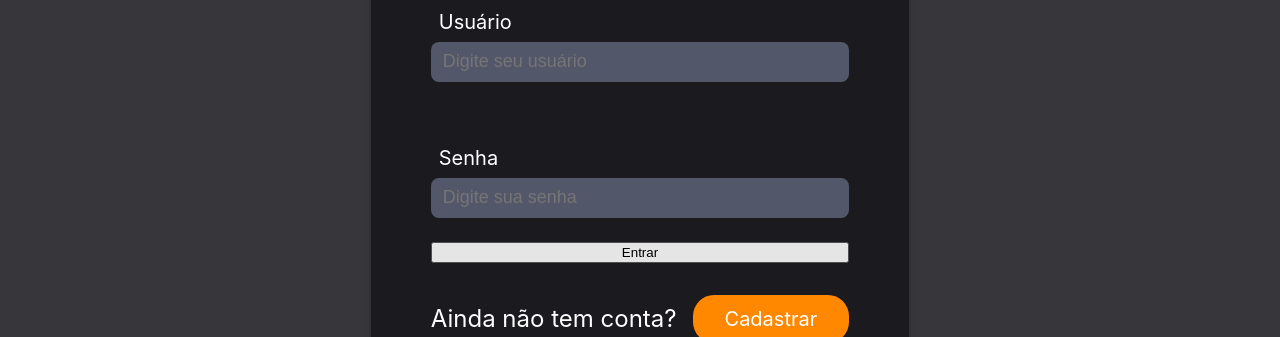
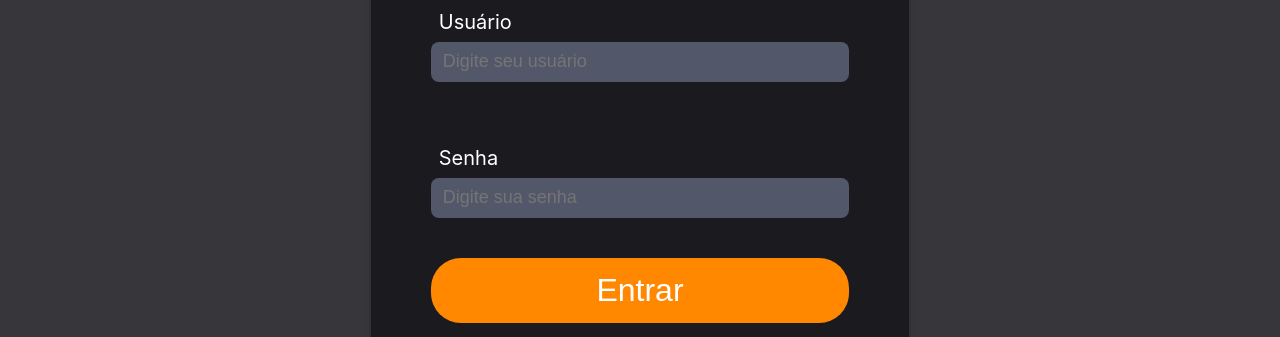
Before and after one commit to danieluiz15/ProjetoFrontEnd, a plain HTML site: page index.html in a window 1280 px wide. In both pictures the pointer is over the button "Entrar". Shown: the part 463-800 px from the top of the page. Drawn offline with Linux system fonts and the light colour scheme.

Commit message:
mudança no css

```diff
--- a/style.css
+++ b/style.css
@@ -332,7 +332,7 @@ body {
 	font-size: 18px;
 	padding: 0 12px;
 }
-.btn-entrar {
+#btn-entrar {
 	width: 100%;
 	height: 65px;
 	background: #FBBC05;
@@ -345,7 +345,7 @@ body {
 	margin-top: 16px;
 	transition: background 0.2s;
 }
-.btn-entrar:hover {
+#btn-entrar:hover {
 	background: #FF8800;
 }
 .register-section {
```
